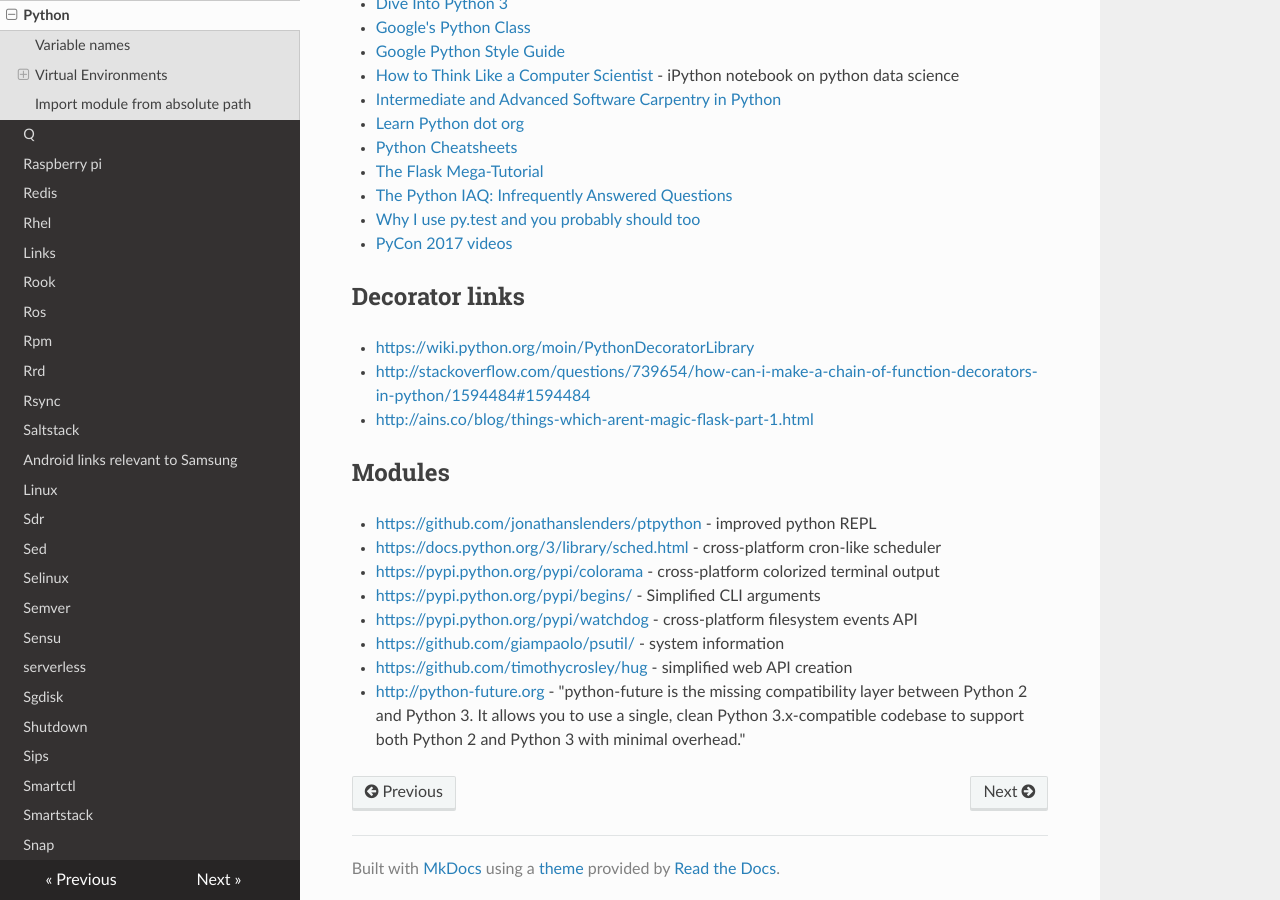
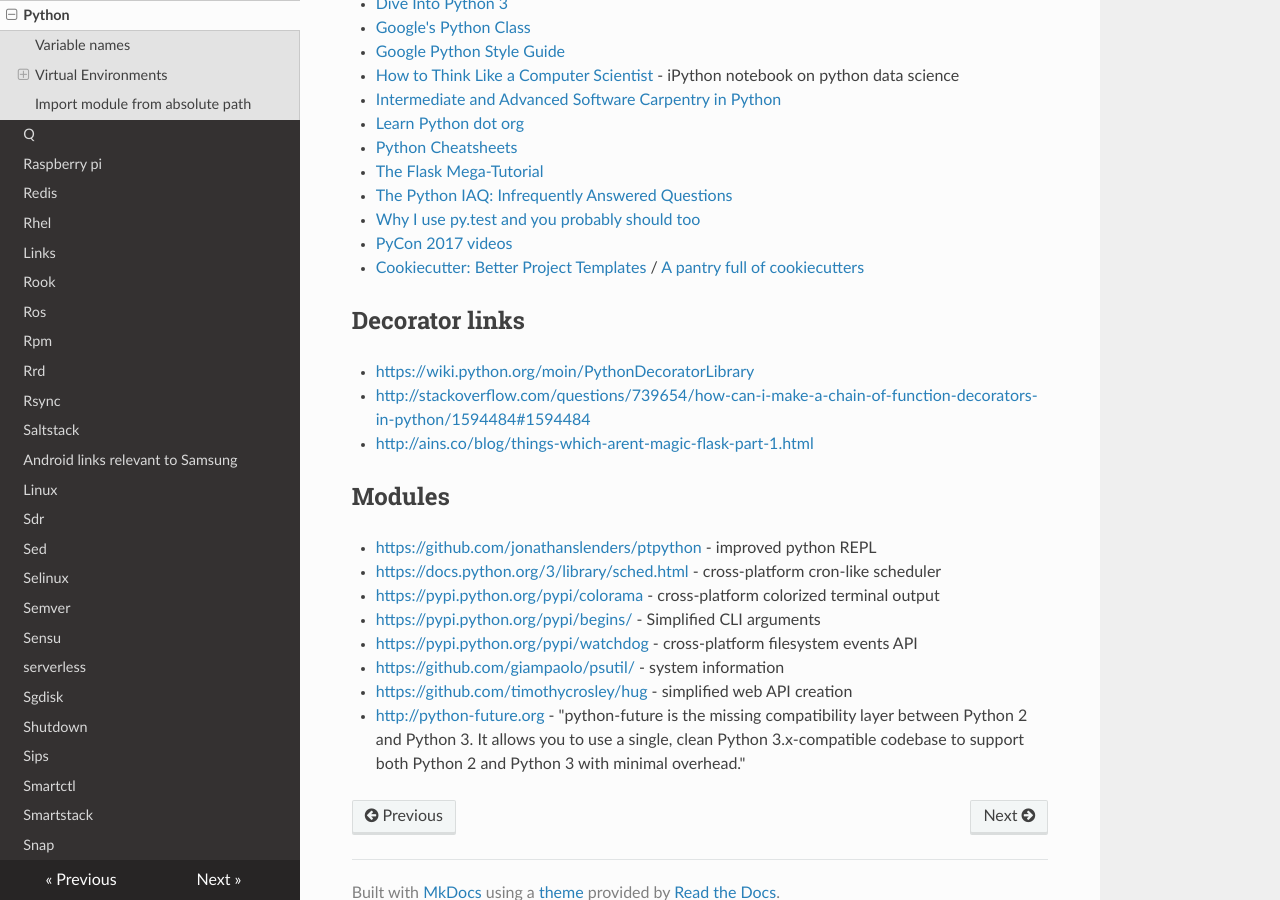
Before and after one commit to lando-cal/tech-notes, an MkDocs documentation site: the page built from docs/python.md, in a window 1280 px wide and 900 px high, scrolled down 3509 px. Built offline with MkDocs 1.6.1, drawn with Linux system fonts in a browser that asks for light colours; nearby versions of some CDN libraries.

Commit message:
Add cookiecutter links

```diff
--- a/docs/python.md
+++ b/docs/python.md
@@ -159,6 +159,7 @@ ArgSpec(args=['func'], varargs=None, keywords=None, defaults=None)
 - [The Python IAQ: Infrequently Answered Questions](http://norvig.com/python-iaq.html)
 - [Why I use py.test and you probably should too](http://halfcooked.com/presentations/pyconau2013/why_I_use_pytest.html)
 - [PyCon 2017 videos](https://www.youtube.com/channel/UCrJhliKNQ8g0qoE_zvL8eVg)
+- [Cookiecutter: Better Project Templates](https://cookiecutter.readthedocs.io/en/latest/) / [A pantry full of cookiecutters](https://cookiecutter.readthedocs.io/en/latest/readme.html#a-pantry-full-of-cookiecutters)
 
 ## Decorator links
 
```
